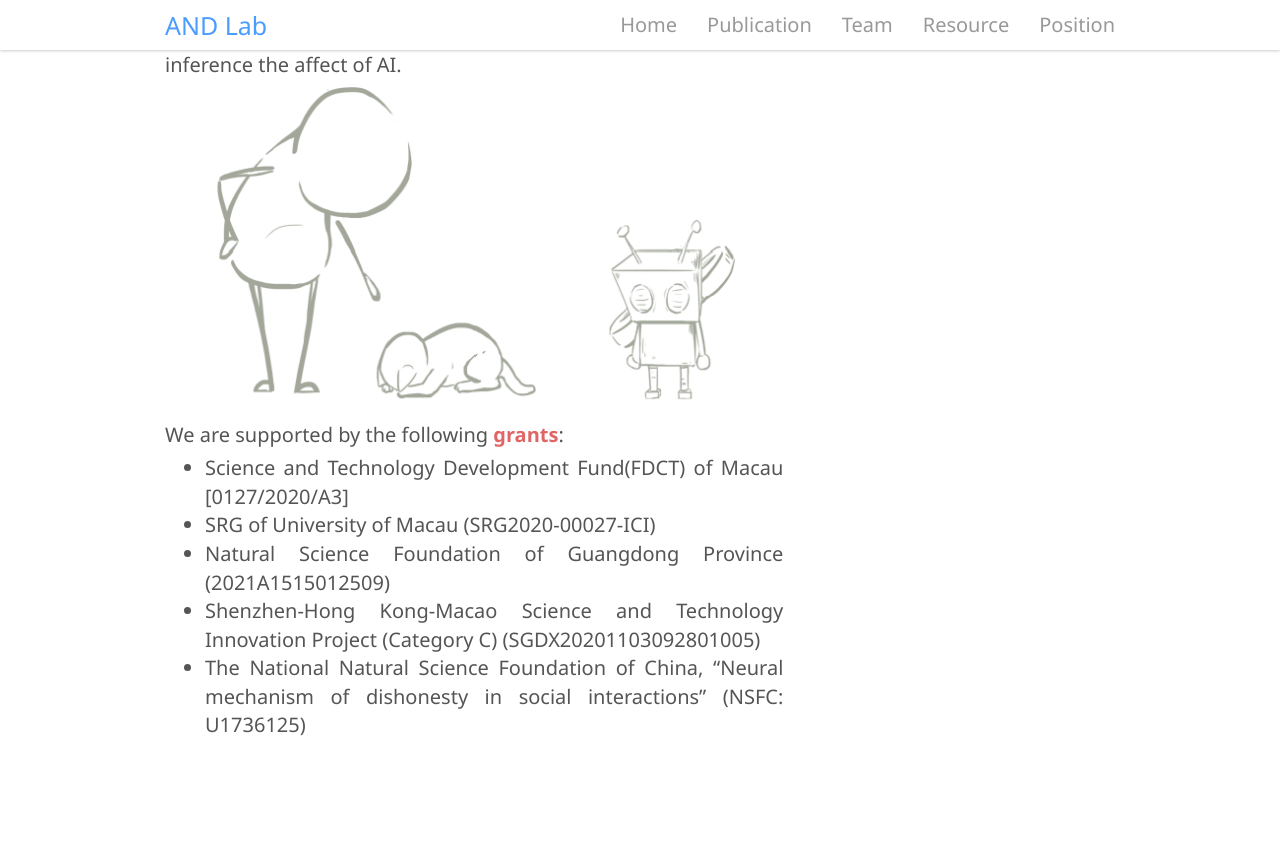
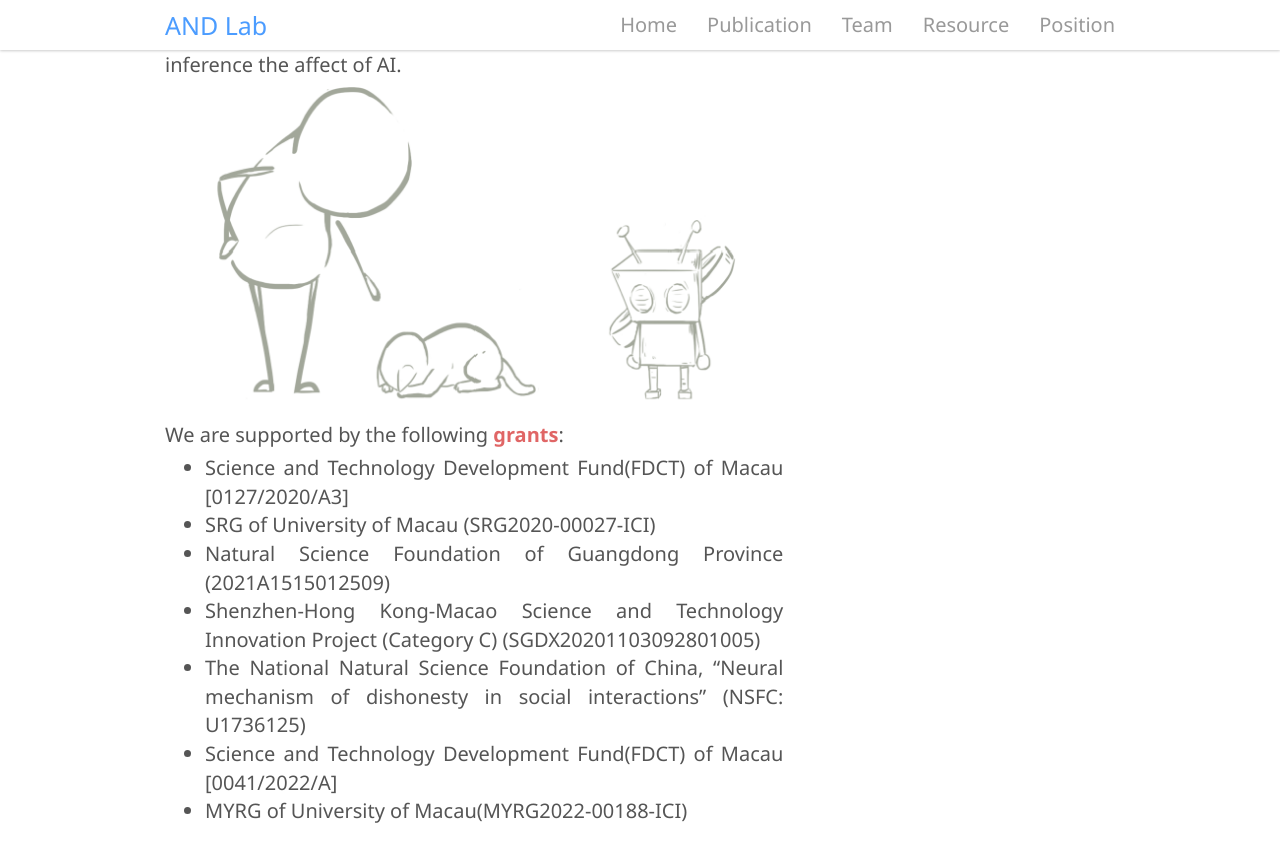
Before and after one commit to andlab-um/lab-website, a Jekyll site: the page built from _pages/home.md, in a window 1280 px wide and 900 px high, scrolled down 1342 px. Shown: the top 862 px of the window. Built offline with Jekyll 4.4.1, drawn with Linux system fonts in a browser that asks for light colours; nearby versions of some CDN libraries; comment, search, counter and statistics services are not loaded; before the commit the page ends 2156 px from its top, so only the background shows below that.

Commit message:
Update home.md

```diff
--- a/_pages/home.md
+++ b/_pages/home.md
@@ -29,3 +29,5 @@ We are supported by the following **<span style="color:#e06666">grants</span>**:
 - Natural Science Foundation of Guangdong Province (2021A1515012509)
 - Shenzhen-Hong Kong-Macao Science and Technology Innovation Project (Category C) (SGDX20201103092801005)
 - The National Natural Science Foundation of China, "Neural mechanism of dishonesty in social interactions" (NSFC: U1736125)
+- Science and Technology Development Fund(FDCT) of Macau [0041/2022/A]
+- MYRG of University of Macau(MYRG2022-00188-ICI)
```
